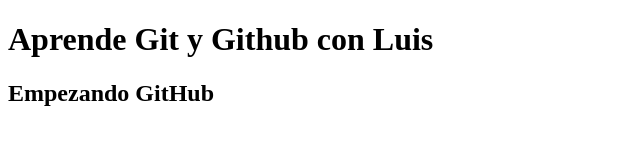
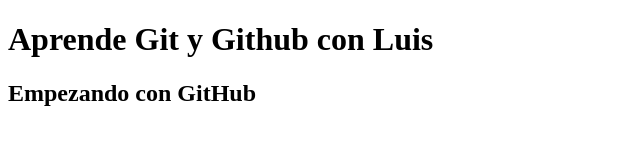
Before and after one commit to alu16v/proyectoLuis, a plain HTML site: page index.html in a window 1280 px wide. Shown: the whole page, without its empty margins (0-640 px from the left). Drawn offline with Linux system fonts and the light colour scheme.

Commit message:
Update index.html

```diff
--- a/index.html
+++ b/index.html
@@ -7,6 +7,6 @@
 </head>
 <body>
     <h1>Aprende Git y Github con Luis</h1>
-    <h2>Empezando GitHub</h2>
+    <h2>Empezando con GitHub</h2>
 </body>
 </html>
```
